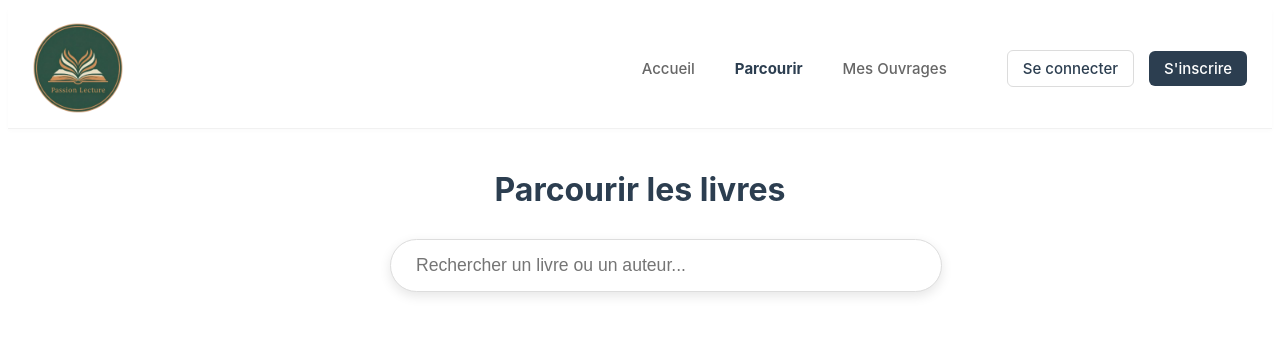
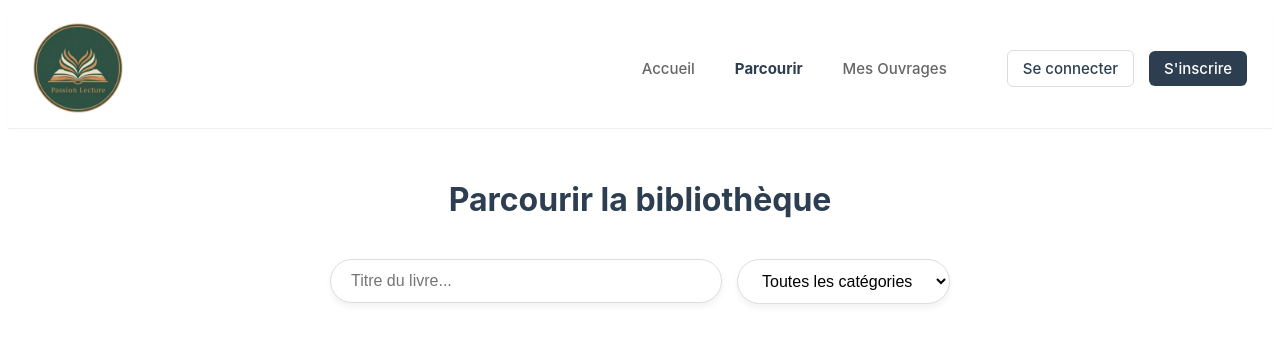
Before and after one commit to erdemcasa/P_Web_294, a Vue app: page /browse in a window 1280 px wide. Shown: the top 351 px of the page. Built offline with nearby package versions, Linux system fonts and the light colour scheme; data requests are answered from the project's data file.

Commit message:
feat(BrowseView): Implémentation des filtres à la recherche

```diff
--- a/src/views/BrowseView.vue
+++ b/src/views/BrowseView.vue
@@ -5,6 +5,7 @@ import axios from 'axios'
 
 const ouvrages = ref([])
 const recherche = ref('')
+const categorieSelectionnee = ref('')
 
 onMounted(() => {
   axios
@@ -19,30 +20,49 @@ onMounted(() => {
 
 const filteredOuvrages = computed(() => {
   return ouvrages.value.filter((ouvrage) => {
-    const titre = ouvrage.titre ? ouvrage.titre.toLowerCase() : ''
-    const auteur = ouvrage.auteur ? ouvrage.auteur.toLowerCase() : ''
-    const terme = recherche.value.toLowerCase()
 
-    return titre.includes(terme) || auteur.includes(terme)
+    const terme = recherche.value.toLowerCase().trim()
+    const titre = (ouvrage.titre || '').toLowerCase()
+
+
+    const matchTexte = terme === '' || titre.includes(terme)
+
+
+    const matchCategorie = categorieSelectionnee.value === '' ||
+                           ouvrage.categorie === categorieSelectionnee.value
+
+    return matchTexte && matchCategorie
   })
 })
 </script>
 
 <template>
   <div class="browse">
-    <h1>Parcourir les livres</h1>
+    <h1>Parcourir la bibliothèque</h1>
 
-    <div class="search-wrapper">
+    <div class="filter-toolbar">
+      <div class="search-box">
         <input
           v-model="recherche"
           type="text"
-          placeholder="Rechercher un livre ou un auteur..."
-          class="search-bar"
+          placeholder="Titre du livre..."
+          class="search-input"
         />
+      </div>
+
+      <div class="category-box">
+        <select v-model="categorieSelectionnee" class="category-select">
+          <option value="">Toutes les catégories</option>
+          <option value="bande dessinée">Bande dessinée</option>
+          <option value="manga">Manga</option>
+          <option value="roman">Roman</option>
+          <option value="livre">Livre</option>
+        </select>
+      </div>
     </div>
 
-    <div class="results-container">
-      <div v-if="filteredOuvrages.length > 0" class="events">
+    <div class="results-area">
+      <div v-if="filteredOuvrages.length > 0" class="books-grid">
         <BookCard
           v-for="ouvrage in filteredOuvrages"
           :key="ouvrage.id"
@@ -50,65 +70,72 @@ const filteredOuvrages = computed(() => {
         />
       </div>
 
-      <div v-else-if="ouvrages.length > 0" class="no-results">
-        <p>Aucun livre ne correspond à "<strong>{{ recherche }}</strong>"</p>
+      <div v-else-if="ouvrages.length > 0" class="empty-state">
+        <p>Aucun livre ne correspond à vos critères de recherche.</p>
+        <button @click="recherche = ''; categorieSelectionnee = ''" class="btn-clear">
+          Effacer les filtres
+        </button>
       </div>
 
-      <div v-else class="loading">
-        Chargement des ouvrages...
+      <div v-else class="loading-state">
+        Chargement des livres en cours...
       </div>
     </div>
   </div>
 </template>
 
 <style scoped>
-.browse {
-  padding: 20px;
-  text-align: center;
+.browse { padding: 30px; max-width: 1200px; margin: 0 auto; }
+h1 { color: #2c3e50; margin-bottom: 40px; text-align: center; }
+
+.filter-toolbar {
+  display: flex;
+  justify-content: center;
+  gap: 15px;
+  margin-bottom: 50px;
+  flex-wrap: wrap;
 }
 
-h1 {
-  margin-bottom: 30px;
-  color: #2c3e50;
+.search-input, .category-select {
+  padding: 12px 20px;
+  border: 1px solid #ddd;
+  border-radius: 50px;
+  font-size: 1rem;
+  box-shadow: 0 4px 6px rgba(0,0,0,0.05);
+  outline: none;
+  transition: border-color 0.3s;
 }
 
-.search-wrapper {
-  max-width: 500px;
-  margin: 0 auto 40px auto;
+.search-input { width: 350px; }
+.search-input:focus, .category-select:focus { border-color: #42b983; }
+
+.category-select { cursor: pointer; background-color: white; }
+
+.books-grid {
+  display: grid;
+  grid-template-columns: repeat(auto-fill, minmax(240px, 1fr));
+  gap: 30px;
+  justify-items: center;
 }
 
-.search-bar {
-  width: 100%;
-  padding: 15px 25px;
-  border-radius: 30px;
-  border: 1px solid #ddd;
-  font-size: 1.1rem;
-  box-shadow: 0 4px 12px rgba(0, 0, 0, 0.1);
-  outline: none;
-  transition: all 0.3s ease;
+.empty-state {
+  text-align: center;
+  padding: 50px;
+  color: #7f8c8d;
+  background: #f9f9f9;
+  border-radius: 12px;
 }
 
-.search-bar:focus {
-  border-color: #2c3e50;
-  box-shadow: 0 4px 20px rgba(0, 0, 0, 0.15);
+.btn-clear {
+  margin-top: 20px;
+  background: #42b983;
+  color: white;
+  border: none;
+  padding: 10px 25px;
+  border-radius: 25px;
+  cursor: pointer;
+  font-weight: bold;
 }
 
-.events {
-  display: flex;
-  flex-direction: row;
-  justify-content: center;
-  flex-wrap: wrap;
-  gap: 20px;
-  padding: 20px;
-}
-
-.no-results, .loading {
-  margin-top: 50px;
-  font-size: 1.2rem;
-  color: #828282;
-}
-
-.no-results strong {
-  color: #2c3e50;
-}
+.loading-state { text-align: center; font-style: italic; color: #95a5a6; }
 </style>
```
